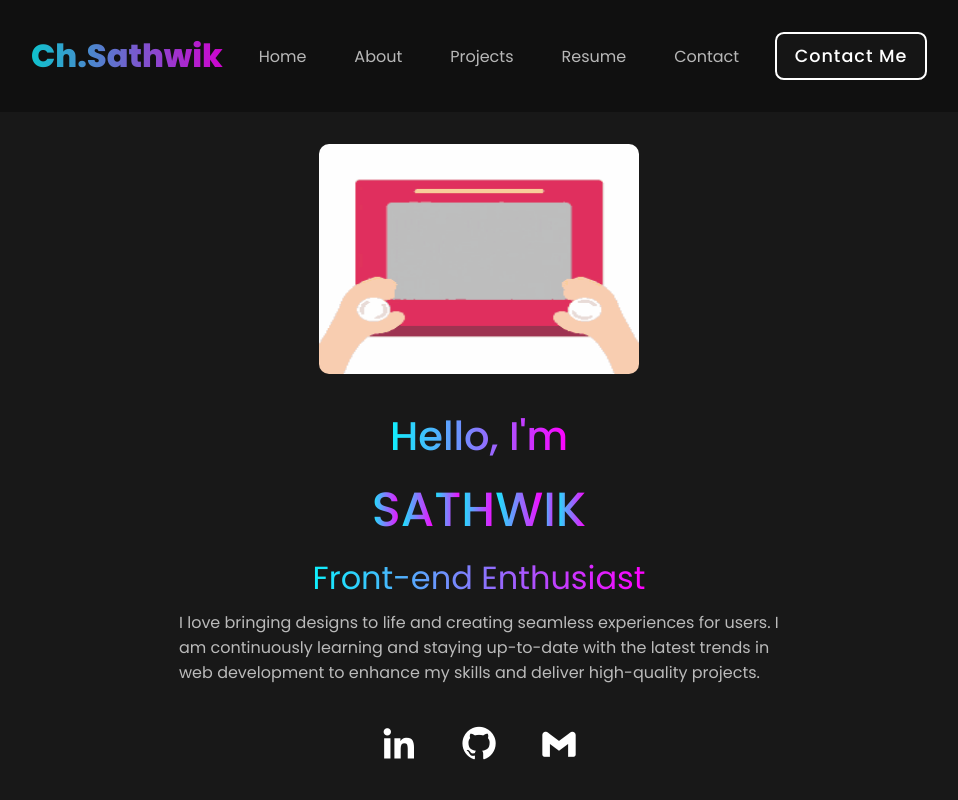
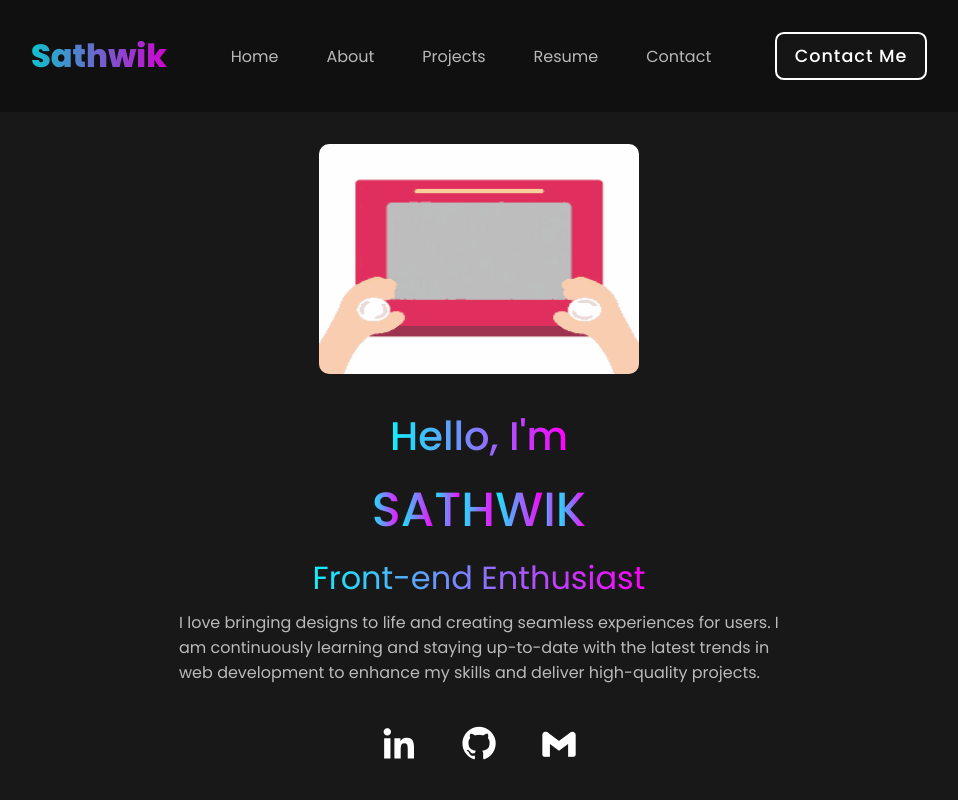
Before and after one commit to Chsathwik-641/portfolio, a React (Create React App) app: page / in a window 1280 px wide. Shown: the top 800 px of the page, without its empty margins (161-1119 px from the left). Built offline with nearby package versions, Linux system fonts and the light colour scheme; a web font is replaced by a local one.

Commit message:
Made some changes

```diff
--- a/src/App.js
+++ b/src/App.js
@@ -38,7 +38,7 @@ function App() {
     <div>
       <nav className={`navbar ${isScrolled ? "scrolled" : ""}`}>
         <a href="#" className="logo">
-          <span>Ch.Sathwik</span>
+          <span>Sathwik</span>
         </a>
         <ul className={`links ${isOpen ? "active" : ""}`}>
           <a href="#home">Home</a>
```
